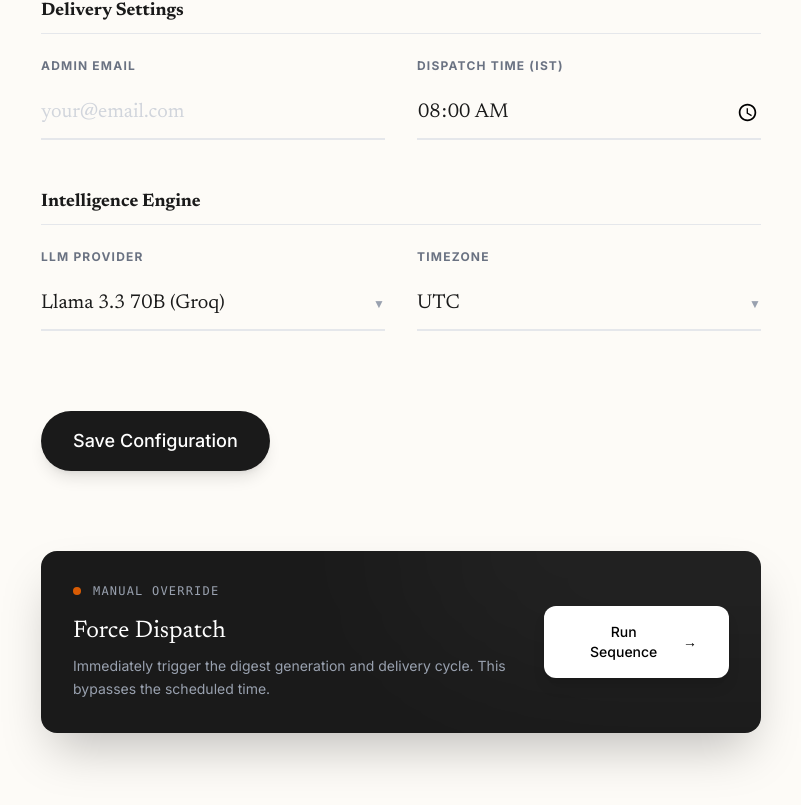
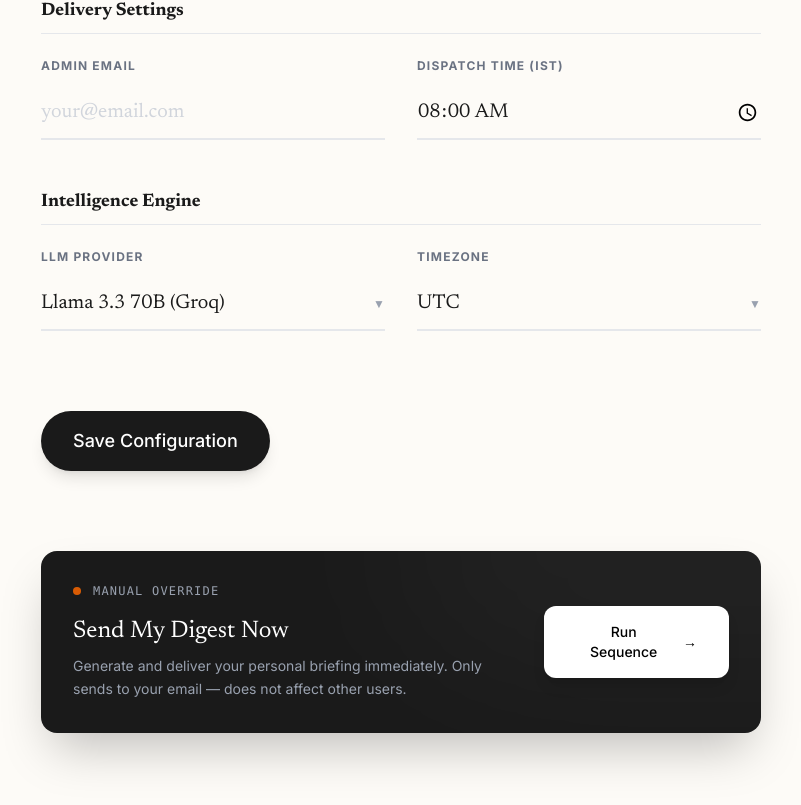
Before and after one commit to heyybhargav/personal-newsletter, a Next.js app: page /settings in a window 1280 px wide. Shown: the part 439-1244 px from the top of the page, without its empty margins (239-1040 px from the left). Built offline with nearby package versions, Linux system fonts and the light colour scheme; no server answers.

Commit message:
fix: scope dispatch UI to user level, remove misleading 'ALL users' copy

```diff
--- a/app/page.tsx
+++ b/app/page.tsx
@@ -131,8 +131,8 @@ export default function Home() {
                     <div className="w-2 h-2 rounded-full bg-green-500 animate-pulse"></div>
                     <span className="text-xs font-mono text-gray-500">SYSTEM READY</span>
                   </div>
-                  <h3 className="text-xl font-serif mb-2">Manual Dispatch</h3>
-                  <p className="text-gray-400 text-sm mb-6 leading-relaxed">Trigger an immediate digest generation for the current active sources.</p>
+                  <h3 className="text-xl font-serif mb-2">Send My Digest</h3>
+                  <p className="text-gray-400 text-sm mb-6 leading-relaxed">Generate and deliver your personal briefing now. Only sends to your email.</p>
 
                   <button
                     onClick={handleSendTest}
--- a/app/settings/page.tsx
+++ b/app/settings/page.tsx
@@ -38,7 +38,7 @@ export default function SettingsPage() {
     };
 
     const handleForceDispatch = async () => {
-        if (!confirm('This will trigger the digest dispatch for ALL users regardless of time settings. Continue?')) return;
+        if (!confirm('This will generate and send your digest now, bypassing the scheduled time. Continue?')) return;
 
         setRunningCron(true);
         setMessage('');
@@ -230,9 +230,9 @@ export default function SettingsPage() {
                                 <div className="w-2 h-2 rounded-full bg-orange-500 animate-pulse"></div>
                                 <span className="text-xs font-mono text-gray-400 tracking-widest uppercase">Manual Override</span>
                             </div>
-                            <h3 className="text-2xl font-serif mb-2 text-white">Force Dispatch</h3>
+                            <h3 className="text-2xl font-serif mb-2 text-white">Send My Digest Now</h3>
                             <p className="text-gray-400 text-sm leading-relaxed max-w-md">
-                                Immediately trigger the digest generation and delivery cycle. This bypasses the scheduled time.
+                                Generate and deliver your personal briefing immediately. Only sends to your email — does not affect other users.
                             </p>
                         </div>
 
```
